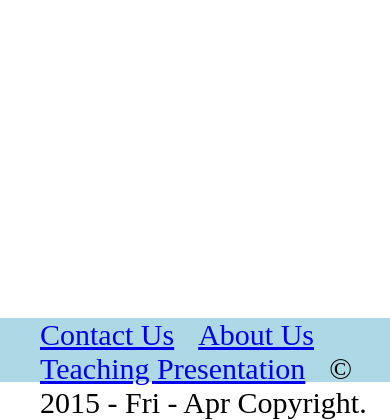
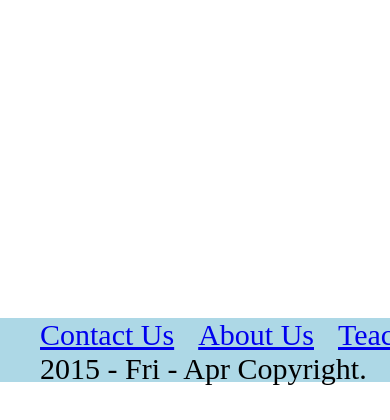
Before and after one commit to jordanharmon13/quotemeliberty, a PHP site: page / in a window 390 px wide; the page is wider, and only the part inside the window is pictured. Shown: the part 523-943 px from the top of that part. After the commit the page ends 908 px from the top of that part, so only its background shows below. Run offline with PHP 8.4, Linux system fonts and the light colour scheme; data that the repository does not hold is empty; a stand-in replaces the project's code that opens the database connection.

Commit message:
fixed css errors and made responsive css

```diff
--- a/index.php
+++ b/index.php
@@ -1,5 +1,7 @@
 <?php
 require_once('model/database.php');
+
+$title;
 
 include('view/header.php');
 
@@ -20,10 +22,12 @@ $errors = array(); ?>
 switch ($action) {
     case 'quotes_list':
         include 'view/quotes_list.php';
+        $title = 'Quote Me Liberty';
         break;
 
     case 'quote_add':
         include 'view/quote_add.php';
+        $title = 'Add Quote';
         break;
 
     case 'Submit Quote':
@@ -34,26 +38,33 @@ switch ($action) {
         } else {
             add_quote($quote, $author);
         }
+        $title = 'Submit Quote';
         break;
 
     case 'quotes_popular':
         include 'view/quotes_popular.php';
+        $title = 'Popular Quotes';
         break;
 
     case 'contact_us':
         include 'view/contact/contact.php';
+        $title = 'Contact Us';
         break;
 
     case 'teaching_presentation':
         include 'view/phpexam/teaching_presentation.php';
+        $title = 'Teaching Presentation';
         break;
 
     case 'quote_page':
         include 'view/quote_page.php';
+        $title = 'Quote';
         break;
 
     case 'about_us':
         include 'view/about_us.php';
+        $title = 'About Us';
+        break;
 
     default:
         include('view/quotes_list.php');
--- a/model/database.php
+++ b/model/database.php
@@ -4,7 +4,7 @@
         $db = new PDO($dsn, $username, $password);
     } catch (PDOException $e) {
         $error_message = $e->getMessage();
-        include('../errors/database_error.php');
+        echo 'There was an error.';
         exit();
     }
 
@@ -39,4 +39,12 @@
         $result = $statement->closeCursor();
         return $result;
     }
+
+    /*function delete_quote($quoteID) {
+
+    }
+
+    function edit_quote($quote, $author, $date) {
+
+    } */
 ?>
--- a/stylesheet.css
+++ b/stylesheet.css
@@ -87,9 +87,8 @@ body > main {
 
 /* Portrait and Landscape */
 @media only screen
-  and (min-device-width: 375px)
-  and (max-device-width: 667px)
-  and (-webkit-min-device-pixel-ratio: 2) {
+  and (min-width: 375px)
+  and (max-width: 667px) {
       .wrapper {
           width: 375px;
       }
@@ -100,10 +99,8 @@ body > main {
 
 /* Portrait */
 @media only screen
-  and (min-device-width: 375px)
-  and (max-device-width: 667px)
-  and (-webkit-min-device-pixel-ratio: 2)
-  and (orientation: portrait) {
+  and (min-width: 375px)
+  and (max-width: 667px) {
       .wrapper {
           width: 375px;
       }
@@ -111,10 +108,8 @@ body > main {
 
 /* Landscape */
 @media only screen
-  and (min-device-width: 375px)
-  and (max-device-width: 667px)
-  and (-webkit-min-device-pixel-ratio: 2)
-  and (orientation: landscape) {
+  and (min-width: 375px)
+  and (max-width: 667px) {
       .wrapper {
           width: 667px;
       }
@@ -125,9 +120,8 @@ body > main {
 
 /* Portrait and Landscape */
 @media only screen
-  and (min-device-width: 414px)
-  and (max-device-width: 736px)
-  and (-webkit-min-device-pixel-ratio: 3) {
+  and (min-width: 414px)
+  and (max-width: 736px) {
       .wrapper {
           width: 414px;
       }
@@ -135,10 +129,8 @@ body > main {
 
 /* Portrait */
 @media only screen
-  and (min-device-width: 414px)
-  and (max-device-width: 736px)
-  and (-webkit-min-device-pixel-ratio: 3)
-  and (orientation: portrait) {
+  and (min-width: 414px)
+  and (max-width: 736px) {
       .wrapper {
           width: 414px;
       }
@@ -146,10 +138,8 @@ body > main {
 
 /* Landscape */
 @media only screen
-  and (min-device-width: 414px)
-  and (max-device-width: 736px)
-  and (-webkit-min-device-pixel-ratio: 3)
-  and (orientation: landscape) {
+  and (min-width: 414px)
+  and (max-width: 736px) {
       .wrapper {
           width: 736px;
       }
@@ -157,10 +147,8 @@ body > main {
 /* nexus 7 */
 /* Portrait and Landscape */
 @media screen
-  and (device-width: 601px)
-  and (device-height: 906px)
-  and (-webkit-min-device-pixel-ratio: 1.331)
-  and (-webkit-max-device-pixel-ratio: 1.332) {
+  and (width: 601px)
+  and (height: 906px) {
       .wrapper {
           width: 601px;
       }
@@ -168,11 +156,8 @@ body > main {
 
 /* Portrait */
 @media screen
-  and (device-width: 601px)
-  and (device-height: 906px)
-  and (-webkit-min-device-pixel-ratio: 1.331)
-  and (-webkit-max-device-pixel-ratio: 1.332)
-  and (orientation: portrait) {
+  and (width: 601px)
+  and (height: 906px) {
       .wrapper {
           width: 601px;
       }
@@ -180,11 +165,8 @@ body > main {
 
 /* Landscape */
 @media screen
-  and (device-width: 601px)
-  and (device-height: 906px)
-  and (-webkit-min-device-pixel-ratio: 1.331)
-  and (-webkit-max-device-pixel-ratio: 1.332)
-  and (orientation: landscape) {
+  and (width: 601px)
+  and (height: 906px) {
       .wrapper {
           width: 906px;
       }
@@ -192,9 +174,8 @@ body > main {
 
 /* ----------- Non-Retina Screens ----------- */
 @media screen
-  and (min-device-width: 1200px)
-  and (max-device-width: 1600px)
-  and (-webkit-min-device-pixel-ratio: 1) {
+  and (min-width: 1200px)
+  and (max-width: 1600px) {
       .wrapper {
           width: 1200px;
           margin: 0 auto;
@@ -211,9 +192,8 @@ body > main {
 
 /* ----------- Retina Screens ----------- */
 @media screen
-  and (min-device-width: 1200px)
-  and (max-device-width: 1600px)
-  and (-webkit-min-device-pixel-ratio: 2)
+  and (min-width: 1200px)
+  and (max-width: 1600px)
   and (min-resolution: 192dpi) {
       .wrapper {
           width: 1200px;
```
